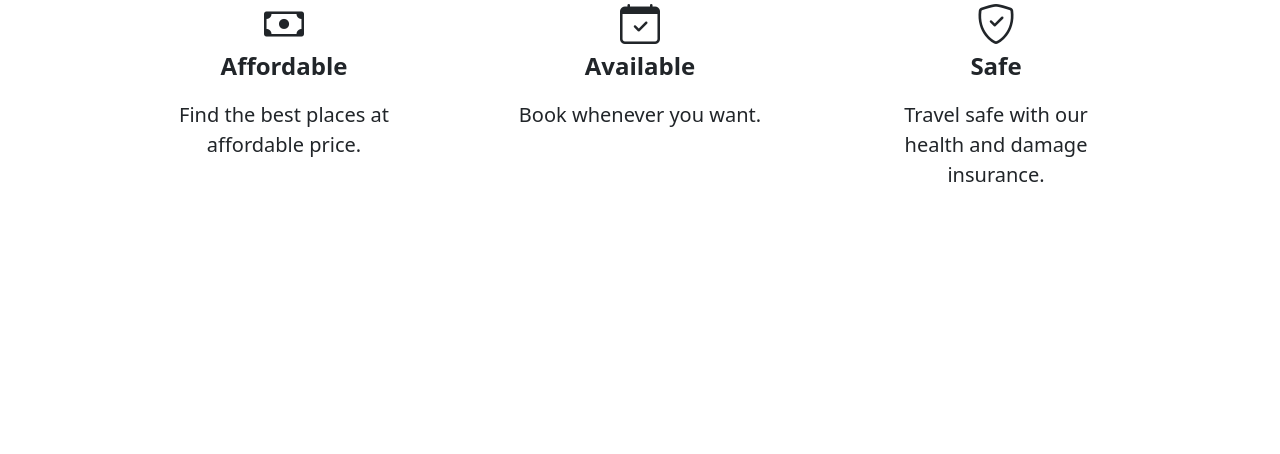
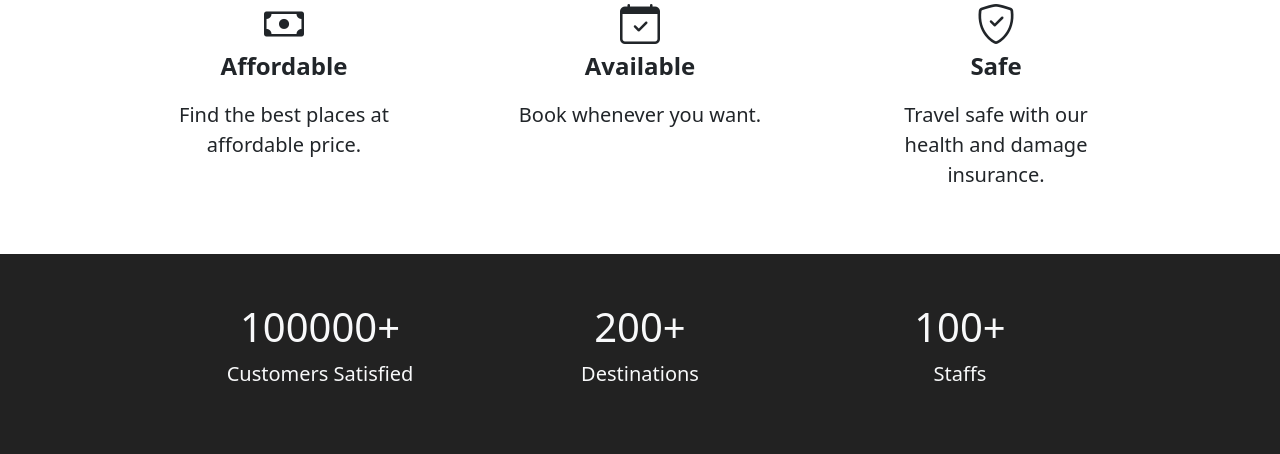
Before and after one commit to bangsikishan/Bootstrap-Flask, a Flask app: page / in a window 1280 px wide. Shown: the part 1469-1923 px from the top of the page. Before the commit the page ends 1651 px from the top, so only its background shows below. Run offline with Flask 2, Linux system fonts and the light colour scheme; some libraries are stand-ins or nearby versions.

Commit message:
Added new elements

```diff
--- a/static/css/style.css
+++ b/static/css/style.css
@@ -17,3 +17,15 @@ body{
     height: 30%;
     width: 30%;
 }
+
+.achievements-class{
+    height: 25vh;
+    background-color: rgb(34, 34, 34);
+}
+
+@media only screen and (max-width: 767px) {
+    .achievements-class{
+        height: 47vh;
+        background-color: rgb(34, 34, 34);
+    }
+}
--- a/templates/home.html
+++ b/templates/home.html
@@ -46,7 +46,22 @@
     </section>
 
     <!--Team members -->
-    <section class="container" id="team">
-
+    <section class="achievements-class d-flex align-items-center" id="achievements">
+        <div class="container-fluid">
+            <div class="row text-center text-light d-flex justify-content-center">
+                <div class="col-md-3">
+                    <h1>100000+</h1>
+                    <p class="lead">Customers Satisfied</p>
+                </div>
+                <div class="col-md-3">
+                    <h1>200+</h1>
+                    <p class="lead">Destinations</p>
+                </div>
+                <div class="col-md-3">
+                    <h1>100+</h1>
+                    <p class="lead">Staffs</p>
+                </div>
+            </div>
+        </div>
     </section>
 {% endblock %}
```
